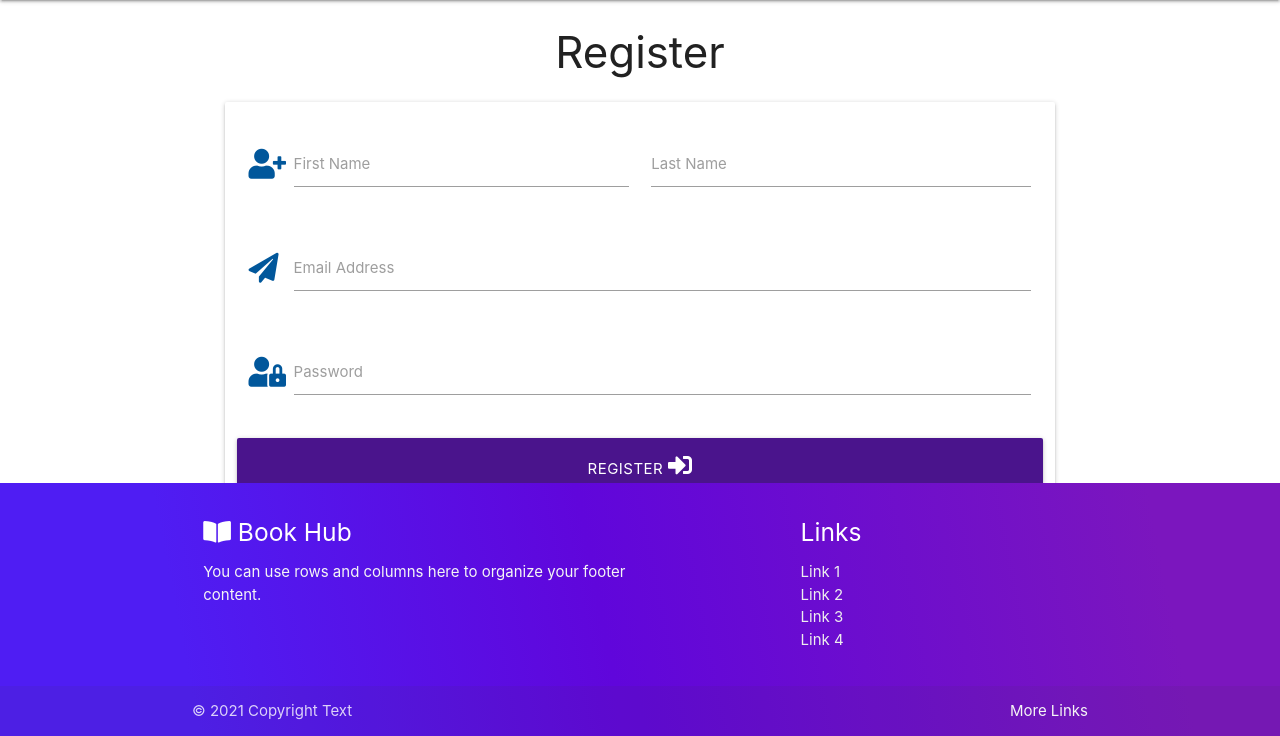
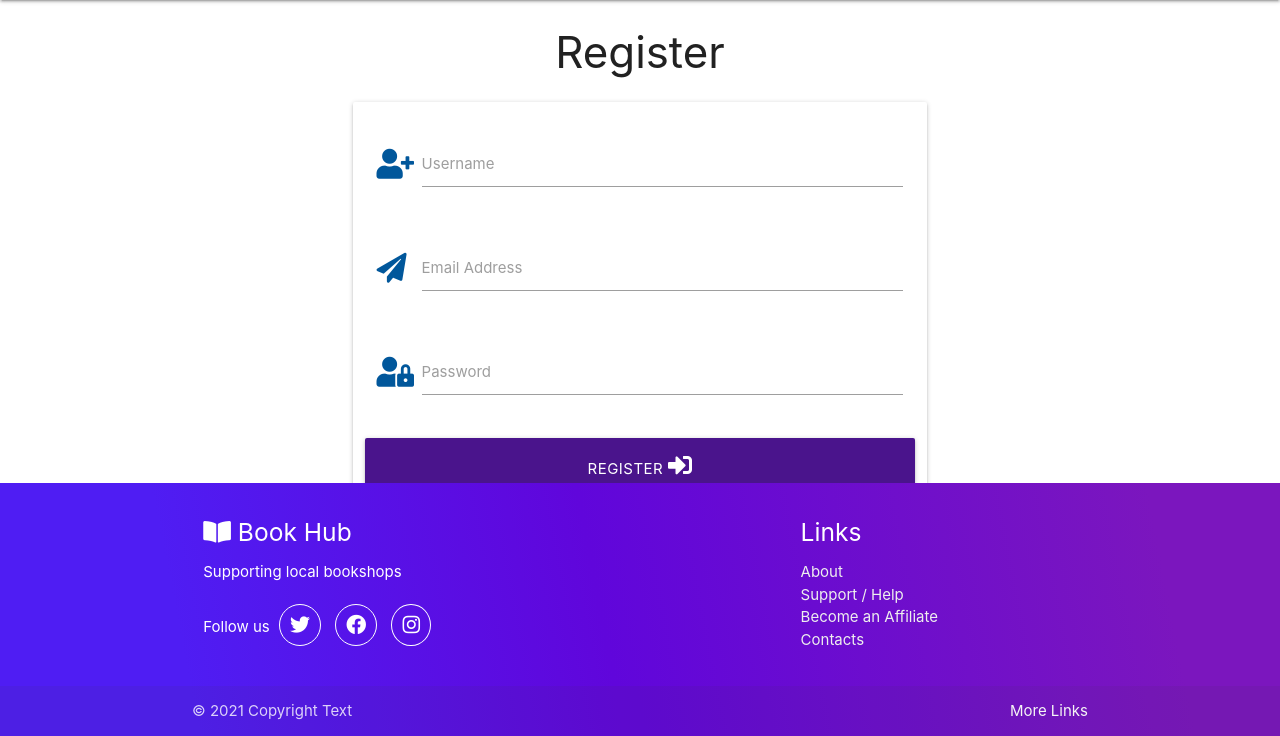
Before and after one commit to MattB859/MS3-Book-Hub, a Flask app: page /register in a window 1280 px wide. Shown: the part 64-800 px from the top of the page. Run offline with Flask 2, Linux system fonts and the light colour scheme; some libraries are stand-ins or nearby versions.

Commit message:
Add Register Functionality

```diff
--- a/app.py
+++ b/app.py
@@ -27,6 +27,32 @@ def book_reviews():
 
 @app.route("/register", methods=["GET", "POST"])
 def register():
+    if request.method == "POST":
+        # check if username already exists in the database
+        existing_user = mongo.db.users.find_one(
+            {"username": request.form.get("username").lower()})
+        existing_email = mongo.db.users.find_one(
+            {"email_address": request.form.get("email_address")})
+
+        if existing_user:
+            flash("Username already exists")
+            return redirect(url_for("register"))
+        if existing_email:
+            flash("Email Address already exists")
+            return redirect(url_for("register"))
+
+
+        register = {
+            "username": request.form.get("username").lower(),
+            "email_address": request.form.get("email_address"),
+            "password": generate_password_hash(request.form.get("password"))
+        }
+        mongo.db.users.insert_one(register)
+
+        # put the new user into 'session' cookie
+        session["user"] = request.form.get("username").lower()
+        flash("Registration Successful!")
+
     return render_template("register.html")
 
 
--- a/static/css/style.css
+++ b/static/css/style.css
@@ -16,3 +16,15 @@
     width: 100%;
     bottom: 0;
 }
+
+.fab{
+    font-size: 20px;
+    padding: 10px;
+    border: 1.5px solid #fff;
+    border-radius: 50%;
+    margin: 5px;
+}
+
+.flashes h4 {
+    line-height: 2;
+}
--- a/templates/base.html
+++ b/templates/base.html
@@ -51,16 +51,18 @@
             <div class="row">
                 <div class="col l6 s12">
                     <h5 class="white-text"><i class="fas fa-book-open"></i> Book Hub</h5>
-                    <p class="grey-text text-lighten-4">You can use rows and columns here to organize your footer
-                        content.</p>
+                    <p>Supporting local bookshops</p>
+                    Follow us <i class="fab fa-twitter"></i>
+                    <i class="fab fa-facebook"></i>
+                    <i class="fab fa-instagram"></i>
                 </div>
                 <div class="col l4 offset-l2 s12">
                     <h5 class="white-text">Links</h5>
                     <ul>
-                        <li><a class="grey-text text-lighten-3" href="#!">Link 1</a></li>
-                        <li><a class="grey-text text-lighten-3" href="#!">Link 2</a></li>
-                        <li><a class="grey-text text-lighten-3" href="#!">Link 3</a></li>
-                        <li><a class="grey-text text-lighten-3" href="#!">Link 4</a></li>
+                        <li><a class="grey-text text-lighten-3" href="#">About</a></li>
+                        <li><a class="grey-text text-lighten-3" href="#">Support / Help</a></li>
+                        <li><a class="grey-text text-lighten-3" href="#">Become an Affiliate</a></li>
+                        <li><a class="grey-text text-lighten-3" href="#">Contacts</a></li>
                     </ul>
                 </div>
             </div>
@@ -73,20 +75,29 @@
         </div>
     </footer>
 
+    <section>
+        <!-- flash messages -->
+        {% with messages = get_flashed_messages() %}
+            {% if messages %}
+                {% for message in messages %}
+                <div class="ROW flashes">
+                    <h4 class="light-blue lighten-4 center-align">{{ message }}</h4>
+                </div>
+                {% endfor %}
+            {% endif %}
+        {% endwith %}
+    </section>
+
+    <main class="container">
+        {% block content %}
+        {% endblock %}
+    </main>
 
 
-
-
-
-
-
-
-    {% block content %}
-    {% endblock %}
     <script src="https://code.jquery.com/jquery-3.6.0.min.js" integrity="sha256-/xUj+3OJU5yExlq6GSYGSHk7tPXikynS7ogEvDej/m4=" crossorigin="anonymous"></script>
     <script src="https://cdnjs.cloudflare.com/ajax/libs/materialize/1.0.0/js/materialize.min.js"></script>
     <script src="{{ url_for('static', filename='js/script.js') }}"></script>
-    {% block scripts %}
-    {% endblock %}
+        {% block scripts %}
+        {% endblock %}
 </body>
 </html>
--- a/templates/register.html
+++ b/templates/register.html
@@ -6,32 +6,31 @@
 <div class="row">
     <form class="col s12 m8 offset-m2" method="POST" action="{{ url_for('register') }}">
         <div class="card-panel">
-            <!-- first name -->
+            <!-- username name -->
             <div class="row">
-                <div class="input-field col s6">
+                <div class="input-field col s12">
                     <i class="fas fa-user-plus prefix light-blue-text text-darken-4"></i>
-                    <input id="fname" name="fname" type="text" class="validate">
-                    <label for="fname">First Name</label>
-                </div>
-                <!--- last name -->
-                <div class="input-field col s6">
-                    <input id="lname" name="lname" type="text" class="validate">
-                    <label for="lname">Last Name</label>
+                    <input id="username" name="username" type="text" class="validate"
+                    maxlength="15" minlength="5" pattern="^[a-zA-Z0-9]{5,15}$" required>
+                    <label for="username">Username</label>
                 </div>
             </div>
             <!-- email address -->
             <div class="row">
                 <div class="input-field col s12">
                     <i class="fas fa-paper-plane prefix light-blue-text text-darken-4"></i>
-                    <input id="email" name="email" type="email" class="validate">
-                    <label for="email">Email Address</label>
+                    <input id="email_address" name="email_address"
+                    type="email" class="validate" required>
+                    <label for="email_address">Email Address</label>
                 </div>
             </div>
             <!--password -->
             <div class="row">
                 <div class="input-field col s12">
                     <i class="fas fa-user-lock prefix light-blue-text text-darken-4"></i>
-                    <input id="password" name="password" type="password" class="validate">
+                    <input id="password" name="password" type="password"
+                    class="validate" maxlength="15" minlength="5"
+                    pattern="^[a-zA-Z0-9]{5,15}$" required>
                     <label for="password">Password</label>
                 </div>
             </div>
```
